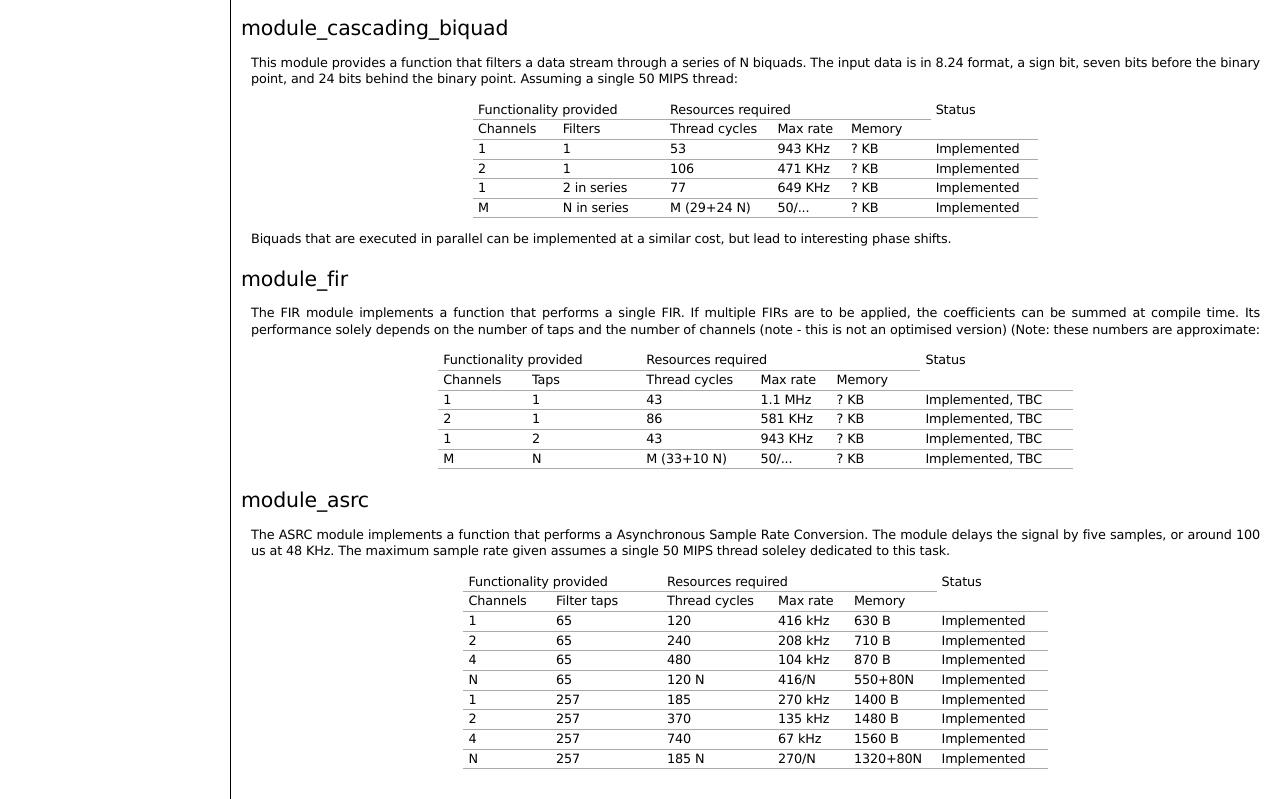
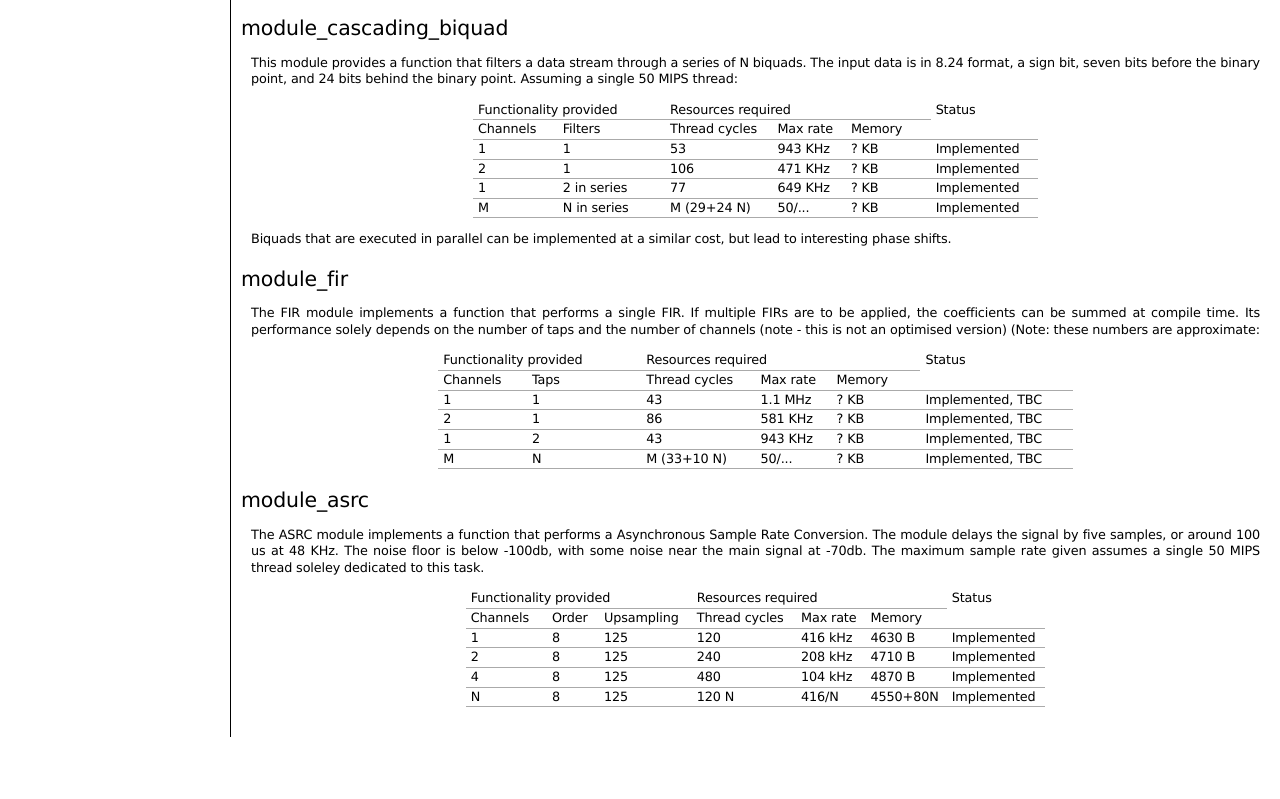
Before and after one commit to xcore/sc_dsp_filters, a plain HTML site: page summary.html in a window 1280 px wide. Shown: the part 671-1470 px from the top of the page. After the commit the page ends 1408 px from the top, so only its background shows below. Drawn offline with Linux system fonts and the light colour scheme.

Commit message:
New docs

```diff
--- a/summary.html
+++ b/summary.html
@@ -240,82 +240,61 @@ are approximate:</p>
 <h2>module_asrc<a class="headerlink" href="#module-asrc" title="Permalink to this headline">¶</a></h2>
 <p>The ASRC module implements a function that performs a Asynchronous Sample
 Rate Conversion. The module delays the signal by five samples, or around
-100 us at 48 KHz. The maximum sample rate given assumes a single 50 MIPS
+100 us at 48 KHz. The noise floor is below -100db, with some noise near the
+main signal at -70db. The maximum sample rate given assumes a single 50 MIPS
 thread soleley dedicated to this task.</p>
 <table border="1" class="docutils">
 <colgroup>
-<col width="15%" />
-<col width="19%" />
-<col width="19%" />
-<col width="13%" />
-<col width="15%" />
-<col width="19%" />
+<col width="14%" />
+<col width="9%" />
+<col width="16%" />
+<col width="18%" />
+<col width="12%" />
+<col width="14%" />
+<col width="18%" />
 </colgroup>
 <tbody valign="top">
-<tr class="row-odd"><td colspan="2">Functionality provided</td>
+<tr class="row-odd"><td colspan="3">Functionality provided</td>
 <td colspan="3">Resources required</td>
 <td rowspan="2">Status</td>
 </tr>
 <tr class="row-even"><td>Channels</td>
-<td>Filter taps</td>
+<td>Order</td>
+<td>Upsampling</td>
 <td>Thread cycles</td>
 <td>Max rate</td>
 <td>Memory</td>
 </tr>
 <tr class="row-odd"><td>1</td>
-<td>65</td>
+<td>8</td>
+<td>125</td>
 <td>120</td>
 <td>416 kHz</td>
-<td>630 B</td>
+<td>4630 B</td>
 <td>Implemented</td>
 </tr>
 <tr class="row-even"><td>2</td>
-<td>65</td>
+<td>8</td>
+<td>125</td>
 <td>240</td>
 <td>208 kHz</td>
-<td>710 B</td>
+<td>4710 B</td>
 <td>Implemented</td>
 </tr>
 <tr class="row-odd"><td>4</td>
-<td>65</td>
+<td>8</td>
+<td>125</td>
 <td>480</td>
 <td>104 kHz</td>
-<td>870 B</td>
+<td>4870 B</td>
 <td>Implemented</td>
 </tr>
 <tr class="row-even"><td>N</td>
-<td>65</td>
+<td>8</td>
+<td>125</td>
 <td>120 N</td>
 <td>416/N</td>
-<td>550+80N</td>
-<td>Implemented</td>
-</tr>
-<tr class="row-odd"><td>1</td>
-<td>257</td>
-<td>185</td>
-<td>270 kHz</td>
-<td>1400 B</td>
-<td>Implemented</td>
-</tr>
-<tr class="row-even"><td>2</td>
-<td>257</td>
-<td>370</td>
-<td>135 kHz</td>
-<td>1480 B</td>
-<td>Implemented</td>
-</tr>
-<tr class="row-odd"><td>4</td>
-<td>257</td>
-<td>740</td>
-<td>67 kHz</td>
-<td>1560 B</td>
-<td>Implemented</td>
-</tr>
-<tr class="row-even"><td>N</td>
-<td>257</td>
-<td>185 N</td>
-<td>270/N</td>
-<td>1320+80N</td>
+<td>4550+80N</td>
 <td>Implemented</td>
 </tr>
 </tbody>
```
Also changed, not shown: asrc.html (+58 -24 lines), _sources/asrc.txt, _sources/summary.txt, searchindex.js, 6 other files.
